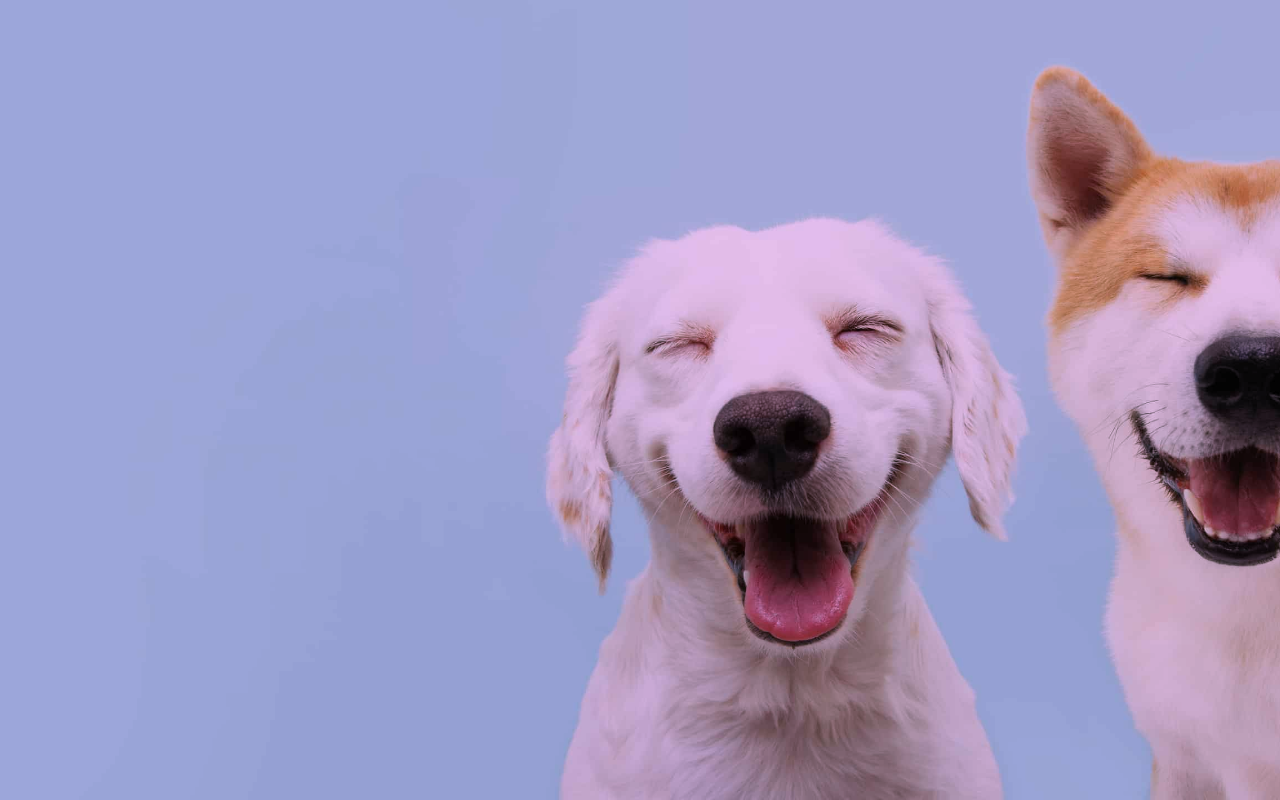
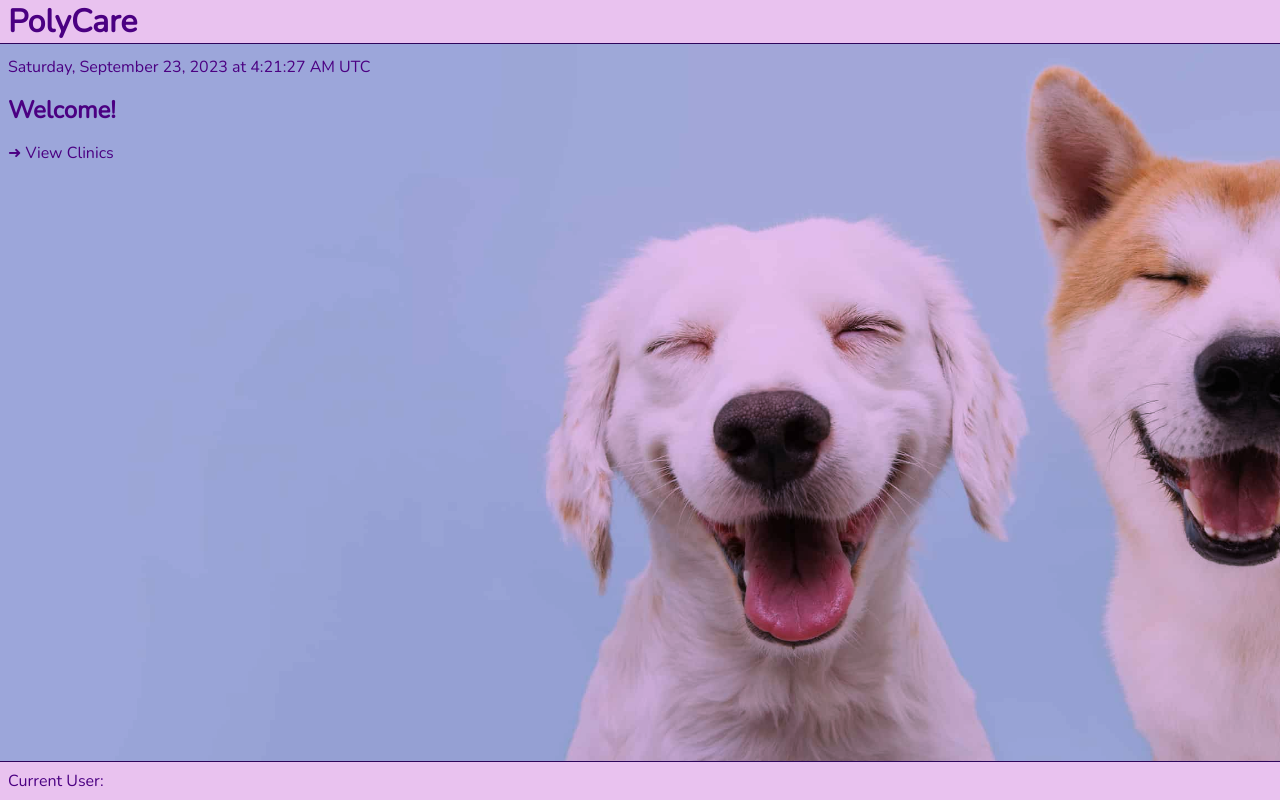
Before and after one commit to zoey-yjj/polycare, a React (Create React App) app: page /dash in a window 1280 px wide. Built offline with nearby package versions, Linux system fonts and the light colour scheme.

Commit message:
dash layout, welcome, login, clinic list page

```diff
--- a/package.json
+++ b/package.json
@@ -3,6 +3,9 @@
   "version": "0.1.0",
   "private": true,
   "dependencies": {
+    "@fortawesome/fontawesome-svg-core": "^6.4.2",
+    "@fortawesome/free-solid-svg-icons": "^6.4.2",
+    "@fortawesome/react-fontawesome": "^0.2.0",
     "@testing-library/jest-dom": "^5.17.0",
     "@testing-library/react": "^13.4.0",
     "@testing-library/user-event": "^13.5.0",
--- a/src/App.js
+++ b/src/App.js
@@ -1,12 +1,28 @@
 import { Routes, Route } from 'react-router-dom'
 import Layout from './components/Layout'
 import Public from './components/Public'
+import Login from './features/auth/Login';
+import DashLayout from './components/DashLayout'
+import Welcome from './features/auth/Welcome'
+import ClinicsList from './features/users/ClinicsList'
 
 function App() {
   return (
     <Routes>
       <Route path="/" element={<Layout />}>
         <Route index element={<Public />} />
+        <Route path="login" element={<Login />} />
+
+        <Route path="dash" element={<DashLayout />}>
+
+          <Route index element={<Welcome />} />
+
+          <Route path="clinics">
+            <Route index element={<ClinicsList />} />
+          </Route>
+
+        </Route> {/* End Dash */}
+
       </Route>
     </Routes>
   );
--- /dev/null
+++ b/src/components/DashFooter.js
@@ -0,0 +1,33 @@
+import { FontAwesomeIcon } from "@fortawesome/react-fontawesome"
+import { faHouse } from "@fortawesome/free-solid-svg-icons"
+import { useNavigate, useLocation } from 'react-router-dom'
+
+const DashFooter = () => {
+
+    const navigate = useNavigate()
+    const { pathname } = useLocation()
+
+    const onGoHomeClicked = () => navigate('/dash')
+
+    let goHomeButton = null
+    if (pathname !== '/dash') {
+        goHomeButton = (
+            <button
+                className="dash-footer__button icon-button"
+                title="Home"
+                onClick={onGoHomeClicked}
+            >
+                <FontAwesomeIcon icon={faHouse} />
+            </button>
+        )
+    }
+
+    const content = (
+        <footer className="dash-footer">
+            {goHomeButton}
+            <p>Current User:</p>
+        </footer>
+    )
+    return content
+}
+export default DashFooter
--- /dev/null
+++ b/src/components/DashHeader.js
@@ -0,0 +1,20 @@
+import { Link } from 'react-router-dom'
+
+const DashHeader = () => {
+
+    const content = (
+        <header className="dash-header">
+            <div className="dash-header__container">
+                <Link to="/dash">
+                    <h1 className="dash-header__title">PolyCare</h1>
+                </Link>
+                <nav className="dash-header__nav">
+                    {/* add nav buttons later */}
+                </nav>
+            </div>
+        </header>
+    )
+
+    return content
+}
+export default DashHeader
--- /dev/null
+++ b/src/components/DashLayout.js
@@ -0,0 +1,16 @@
+import { Outlet } from 'react-router-dom'
+import DashHeader from './DashHeader'
+import DashFooter from './DashFooter'
+
+const DashLayout = () => {
+    return (
+        <>
+            <DashHeader />
+            <div className="dash-container">
+                <Outlet />
+            </div>
+            <DashFooter />
+        </>
+    )
+}
+export default DashLayout
--- a/src/components/Public.js
+++ b/src/components/Public.js
@@ -5,11 +5,15 @@
         <section className="public">
             <header>
                 <h1>Welcome to <span className="nowrap">PolyCare!</span></h1>
+                <nav className="dash-header__nav">
+                    <Link to="/login">User Login</Link>
+                </nav>
             </header>
             <main className="public__main">
                 <p>Make appointment for clinics.</p>
             </main>
             <footer>
+                <p>If you require any assistance, please feel free to reach out to us at +65 1234-5678.</p>
             </footer>
         </section>
 
--- /dev/null
+++ b/src/features/auth/Login.js
@@ -0,0 +1,6 @@
+const Login = () => {
+    return (
+        <h1>Login</h1>
+    )
+}
+export default Login
--- /dev/null
+++ b/src/features/auth/Welcome.js
@@ -0,0 +1,22 @@
+import { Link } from 'react-router-dom'
+
+const Welcome = () => {
+
+    const date = new Date()
+    const today = new Intl.DateTimeFormat('en-US', { dateStyle: 'full', timeStyle: 'long' }).format(date)
+
+    const content = (
+        <section className="welcome">
+
+            <p>{today}</p>
+
+            <h1>Welcome!</h1>
+
+            <p><Link to="/dash/clinics">View Clinics</Link></p>
+
+        </section>
+    )
+
+    return content
+}
+export default Welcome
--- /dev/null
+++ b/src/features/users/ClinicsList.js
@@ -0,0 +1,6 @@
+const ClinicsList = () => {
+    return (
+        <h1>ClinicsList</h1>
+    )
+}
+export default ClinicsList
--- a/src/index.css
+++ b/src/index.css
@@ -12,11 +12,11 @@
   /* COLORS */
   --BGCOLOR: #e9c2ef;
   --BORDER-COLOR: #2d055c;
-  --COLOR: #2d055c;
+  --COLOR: Indigo;
   --ERROR: firebrick;
-  --INACTIVE: lightgray;
-  --LINK-COLOR: whitesmoke;
-  --LINK-HOVER: rgba(245, 245, 245, 0.9);
+  --INACTIVE: Plum;
+  --LINK-COLOR: Indigo;
+  --LINK-HOVER: rgba(122, 0, 198, 0.9);
   --NOTE-BGCOLOR: hsla(240, 64%, 27%, 0.65);
   --STATUS-COMPLETE: limegreen;
   --STATUS-OPEN: firebrick;
```
Also changed, not shown: 1 other file (tests, documents, lock files or other folders).
